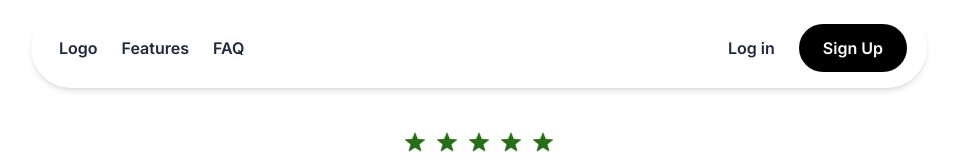
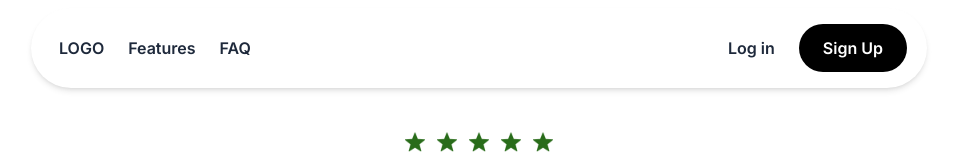
Before and after one commit to SamJohn04/biolink-clone, a Next.js app: page / in a window 1280 px wide. Shown: the top 160 px of the page, without its empty margins (161-1118 px from the left). Built offline with nearby package versions, Linux system fonts and the light colour scheme.

Commit message:
update : navBar

```diff
--- a/src/app/components/navBar.tsx
+++ b/src/app/components/navBar.tsx
@@ -6,7 +6,7 @@ function NavBar() {
       <div className="md:w-[70%] w-[95%] h-full bg-white m-2 z-2 rounded-full shadow-md text-slate-800 font-semibold">
         <div className="flex items-center justify-between">
           <div className="flex gap-6  p-7 ">
-            <label>Logo</label>
+            <label>LOGO</label>
             <label className="md:flex hidden">Features</label>
             <label className="md:flex hidden">FAQ</label>
           </div>
```
